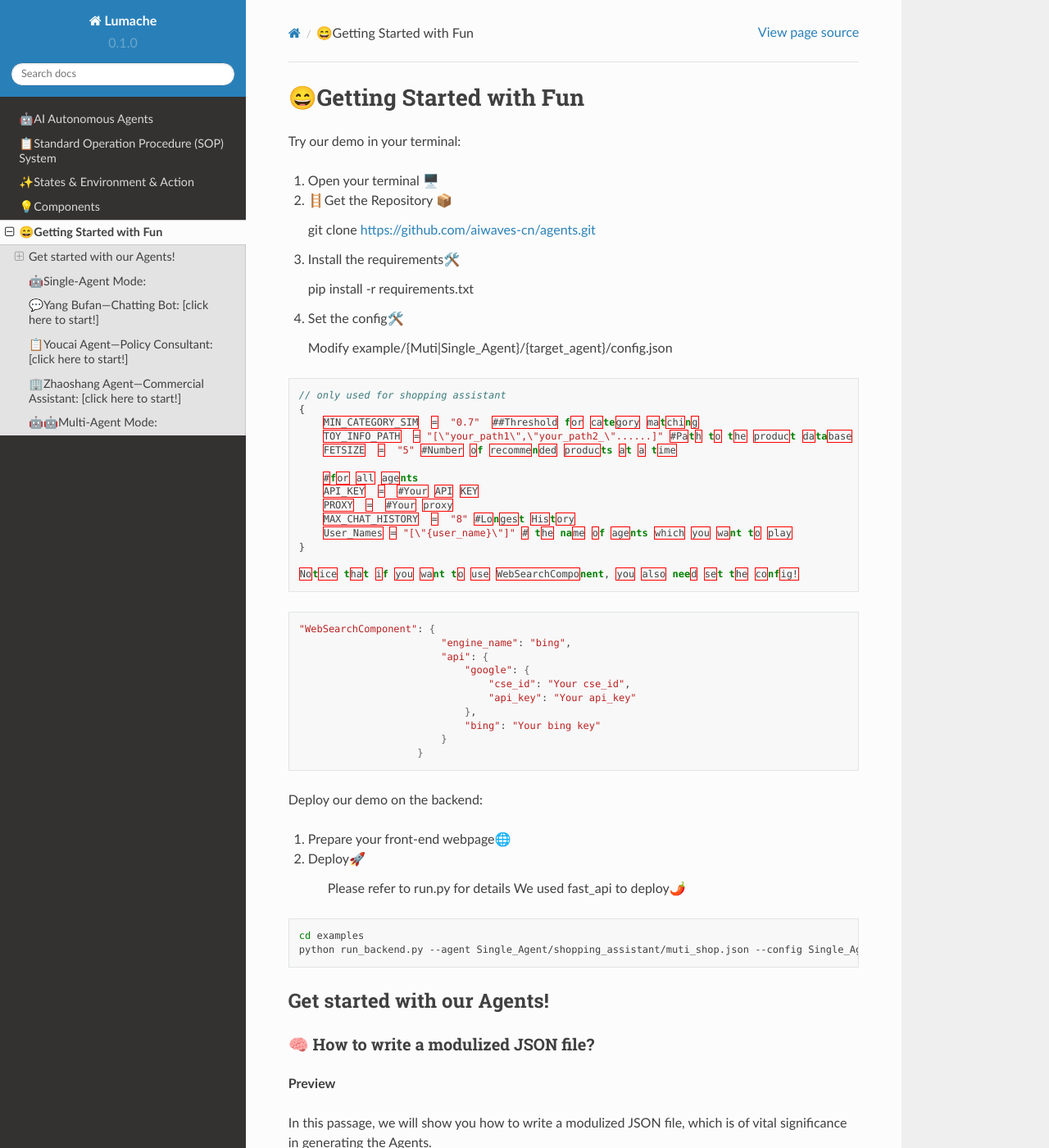
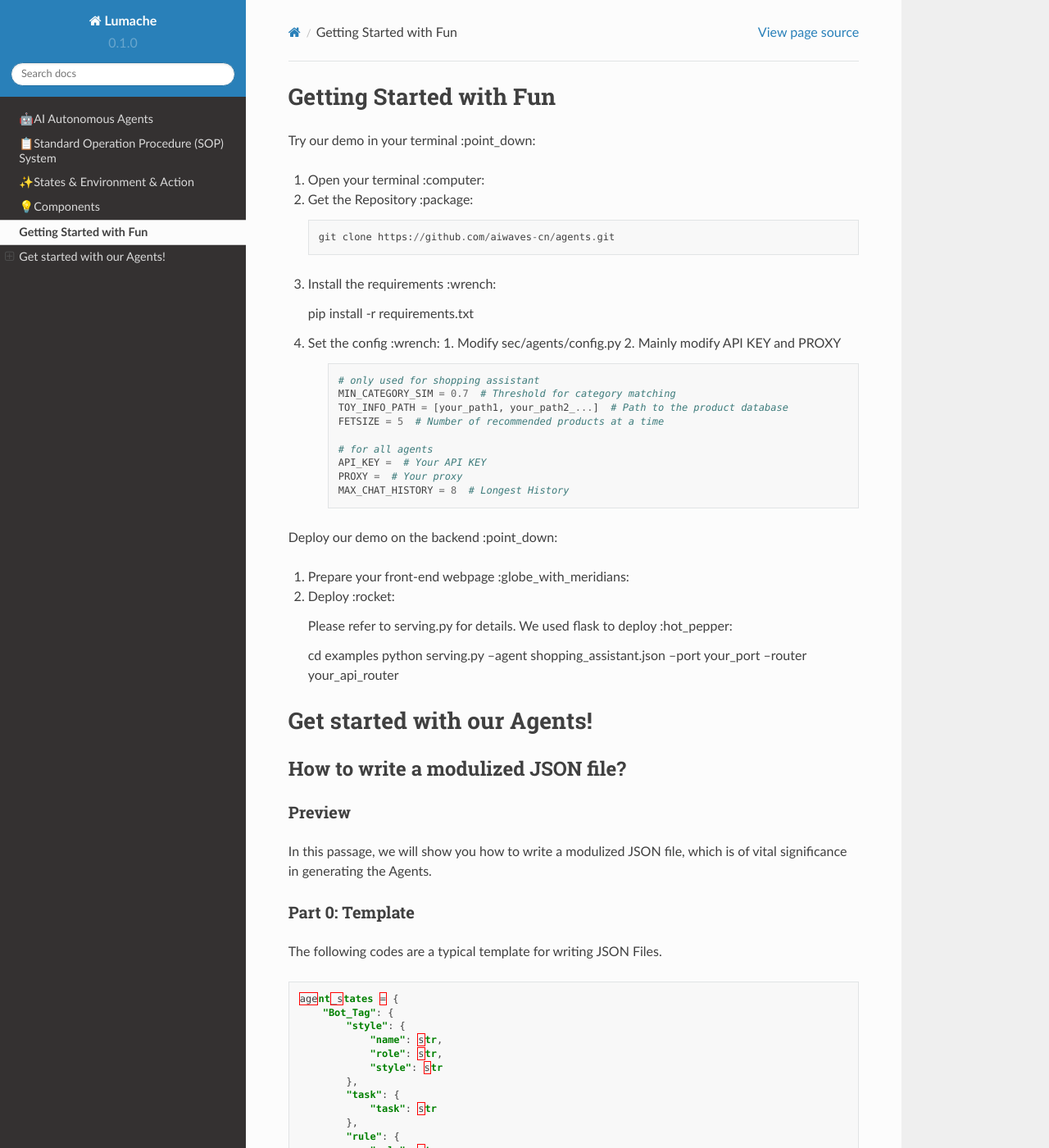
Before and after one commit to StephenQSstarThomas/Agents-Documentation-trial-1, a Sphinx documentation site: the page built from docs/source/quickstart.rst, in a window 1280 px wide and 1400 px high. Shown: the whole window at 82% size. Built offline with Sphinx 7.4.7 and the Read the Docs theme 2.0.0, drawn with Linux system fonts in a browser that asks for light colours; some of the changed text lies outside the part shown.

Commit message:
Update quickstart.rst

````diff
--- a/docs/source/quickstart.rst
+++ b/docs/source/quickstart.rst
@@ -1,190 +1,132 @@
-=========================
-😄Getting Started with Fun
+Getting Started with Fun
 =========================
 
-Try our demo in your terminal:
+Try our demo in your terminal :point_down:
 
-1. Open your terminal 🖥️
+1. Open your terminal :computer:
 
-2. 🪜Get the Repository 📦
+2. Get the Repository :package:
    ::
 
-   git clone https://github.com/aiwaves-cn/agents.git
+      git clone https://github.com/aiwaves-cn/agents.git
 
-3. Install the requirements🛠️
+3. Install the requirements :wrench:
    ::
 
    pip install -r requirements.txt
 
-4. Set the config🛠️
+4. Set the config :wrench:
+   1. Modify sec/agents/config.py
+   2. Mainly modify API KEY and PROXY
+      ::
 
-   Modify example/{Muti|Single_Agent}/{target_agent}/config.json
-.. code:: json
+         # only used for shopping assistant
+         MIN_CATEGORY_SIM = 0.7  # Threshold for category matching
+         TOY_INFO_PATH = [your_path1, your_path2_...]  # Path to the product database
+         FETSIZE = 5  # Number of recommended products at a time
 
-   // only used for shopping assistant
-   {
-       MIN_CATEGORY_SIM  =  "0.7"  ##Threshold for category matching
-       TOY_INFO_PATH  = "[\"your_path1\",\"your_path2_\"......]" #Path to the product database
-       FETSIZE  =  "5" #Number of recommended products at a time
+         # for all agents
+         API_KEY =  # Your API KEY
+         PROXY =  # Your proxy
+         MAX_CHAT_HISTORY = 8  # Longest History
 
-       #for all agents
-       API_KEY  =  #Your API KEY
-       PROXY  =  #Your proxy
-       MAX_CHAT_HISTORY  =  "8" #Longest History
-       User_Names = "[\"{user_name}\"]" # the name of agents which you want to play
-   }
+Deploy our demo on the backend :point_down:
 
-   Notice that if you want to use WebSearchComponent, you also need set the config!
+1. Prepare your front-end webpage :globe_with_meridians:
 
-.. code:: bash
+2. Deploy :rocket:
+   ::
 
-   "WebSearchComponent": {
-                           "engine_name": "bing",
-                           "api": {
-                               "google": {
-                                   "cse_id": "Your cse_id",
-                                   "api_key": "Your api_key"
-                               },
-                               "bing": "Your bing key"
-                           }
-                       }
+   Please refer to serving.py for details. We used flask to deploy :hot_pepper:
 
-Deploy our demo on the backend:
-
-1. Prepare your front-end webpage🌐
-
-2. Deploy🚀
-
-    Please refer to run.py for details
-    We used fast_api to deploy🌶️
-
-.. code:: bash
-
-    cd examples
-    python run_backend.py --agent Single_Agent/shopping_assistant/muti_shop.json --config Single_Agent/shopping_assistant/config.yaml  --port your_port --router your_api_router
+   cd examples
+   python serving.py --agent shopping_assistant.json --port your_port --router your_api_router
 
 Get started with our Agents!
----------------------------
+============================
 
-🧠 How to write a modulized JSON file?
-=======================================
+How to write a modulized JSON file?
+-----------------------------------
 
-**Preview**
+Preview
+~~~~~~~
 
 In this passage, we will show you how to write a modulized JSON file, which is of vital significance in generating the Agents.
 
-**Part 0: Template**
+Part 0: Template
+~~~~~~~~~~~~~~~~
 
-The following codes are a typical template for writing JSON Files. (Please refer to template.py)
+The following codes are a typical template for writing JSON Files.
 
-```rst
-## default { "temperature": 0.3, "model": "gpt-3.5-turbo-16k-0613","log_path": "logs/{your name}"}
-LLM = {
-    "temperature": 0.0,
-    "model": "gpt-3.5-turbo-16k-0613",
-    "log_path": "logs/god"
-}
+.. code:: json
 
-Agents = {
-    "Lilong" : {
-        "style" : "professional",
-        "roles" : {
-            "company" : "coder",
-            "state2" : "role2",
-        },
-    "name2" : {
-        "style" : "professional",
-            "roles" : {
-                "company" : "coder",
-                "state2" : "role2",
-            },
-        }
-    }
-}
+   agent_states = {
+       "Bot_Tag": {
+           "style": {
+               "name": str,
+               "role": str,
+               "style": str
+           },
+           "task": {
+               "task": str
+           },
+           "rule": {
+               "rule": str
+           },
+           "demonstration": {
+               "demonstrations": ["example1", "example2", ...]
+           },
+           "output": {
+               "output": str
+           },
+           "cot": {
+               "demonstrations": ["example1", "example2", ...]
+           },
+           "config": [
+               "style",
+               "task",
+               "rule",
+               "KnowledgeBaseComponent"
+           ]
+       },
+   }
 
-# indispensable parameter:  "controller_type"（"order","random","rule"）
-controller = {
-    "controller_type": "order",
-    "max_chat_nums" : 12,
-    "judge_system_prompt": "",
-    "judge_last_prompt": "",
-    "judge_extract_words": "end",
-    "call_system_prompt" : "",
-    "call_last_prompt": "",
-    "call_extract_words": ""
-}
+.. code:: json
 
-Agent_state = {
-    "role": {
-    "LLM_type": "OpenAI",
-    "LLM": LLM,
-    "style": {
-        "role": "Opening Advocate for the Affirmative",
-        "style": "professional"
-    },
-    "task": {
-        "task": ""
-    },
-    "rule": {
-        "rule": ""
-    }
-},
-}
+   node_json = {
+       "name": str,
+       "is_iteractive": bool,
+       "agent_states": agent_states,
+       "controller": {
+           "judge_system_prompt": str,
+           "judge_last_prompt": str,
+           "judge_extract_words": str,
+           "call_system_prompt": str,
+           "call_last_prompt": str,
+           "call_extract_words": str,
+       }
+   }
 
-# indispensable parameter:  "name" and "agent_states"
-State = {
-    "controller": controller,
-    "begin_role": "",
-    "begin_query": "",
-    "environment_prompt": "",
-    "name": "state1",
-    "roles": ["role1","role2"],
-    "LLM_type": "OpenAI",
-    "LLM": LLM,
-    "agent_state" : Agent_state,
+.. code:: json
 
+   sop_json = {
+       "temperature": float,
+       "active_mode": bool,
+       "log_path": str,
+       "environment_prompt": str,
+       "relation": {
+           "node_knowledge_response": {
+               "1": "node_knowledge_response_book_card",
+               "0": "node_knowledge_response"
+           },
+       },
+       "nodes": {
+           "nodes_name": node_json,
+           "nodes_name2": node_json,
+       }
+   }
 
-
-}
-
-States = {
-    "end_state":{
-            "name":"end_state",
-            "agent_states":{}
-        },
-    "state1" : State
-
-}
-
-# default finish_state_name is "end_state"
-SOP = {
-    "config" : {
-    "API_KEY" : "Your key",
-    "PROXY" : "Your PROXY",
-    "MAX_CHAT_HISTORY" : "5",
-    "User_Names" : "[\"alexander\"]"
-    },
-    "environment_type" : "competive",
-    "LLM_type": "OpenAI",
-    "LLM" :LLM,
-    "root": "state1",
-    "finish_state_name" : "end_state",
-    "relations": {
-        "state1": {
-            "0": "state1",
-            "1": "state2"
-        },
-        "state2":{
-            "0":"state2",
-            "1":"end_state"
-        }
-    },
-    "agents": Agents,
-    "states": States,
-}
-
-(written by JSON master longli)
-
+   (written by JSON master longli)
 
 Part 1: Remark on some of the attributes:
 ~~~~~~~~~~~~~~~~~~~~~~~~~~~~~~~~~~~~~~~~~
@@ -212,10 +154,10 @@ Part 2: Examples
 
 Please refer to our Agents Demonstrations for more information. You can use them as reference.
 
-🤖Single-Agent Mode:
+Single-Agent Mode: :robot:
 ----------------------------
 
-👁️ Oculist Agent—Medical Use:
+Oculist Agent—Medical Use:
 ^^^^^^^^^^^^^^^^^^^^^^^^^
 
 Model Description
@@ -402,19 +344,19 @@ The typical JSON File of the Oculist Agent is shown as follows:
 
 If you want to learn more about our JSON File or review the JSON file-generating process, please refer to our instructions.
 
-💬Yang Bufan—Chatting Bot:  [click here to start!]
+Yang Bufan—Chatting Bot: :speech_balloon: [click here to start!]
 --------------------------------------------------------------
 
-📋Youcai Agent—Policy Consultant:[click here to start!]
+Youcai Agent—Policy Consultant: :clipboard: [click here to start!]
 ------------------------------------------------------------
 
-🏢Zhaoshang Agent—Commercial Assistant: [click here to start!]
+Zhaoshang Agent—Commercial Assistant: :office: [click here to start!]
 -----------------------------------------------------------
 
-🤖🤖Multi-Agent Mode:
+Multi-Agent Mode: :robot::robot:
 -------------------------------
 
-📚Fiction Studio--Step-by-step fiction generating:
+Fiction Studio--Step-by-step fiction generating:
 ^^^^^^^^^^^^^^^^^^^^^^^^^^^^^^^^^^^^^^^^^^^^^
 
 Model Description
@@ -432,7 +374,7 @@ If you want to simply run our Fiction Studio Mode, please run these codes:
    cd examples
    python run_cmd.py --agent fiction.json
 
-🧠If you want to generate other customized agents, please follow our instructions above.
+If you want to generate other customized agents, please follow our instructions above.
 
 SOP Demonstration:
 ~~~~~~~~~~~~~~~~~~
````
Also changed, not shown: other parts of docs/source/quickstart.rst (+2 -2 lines).
